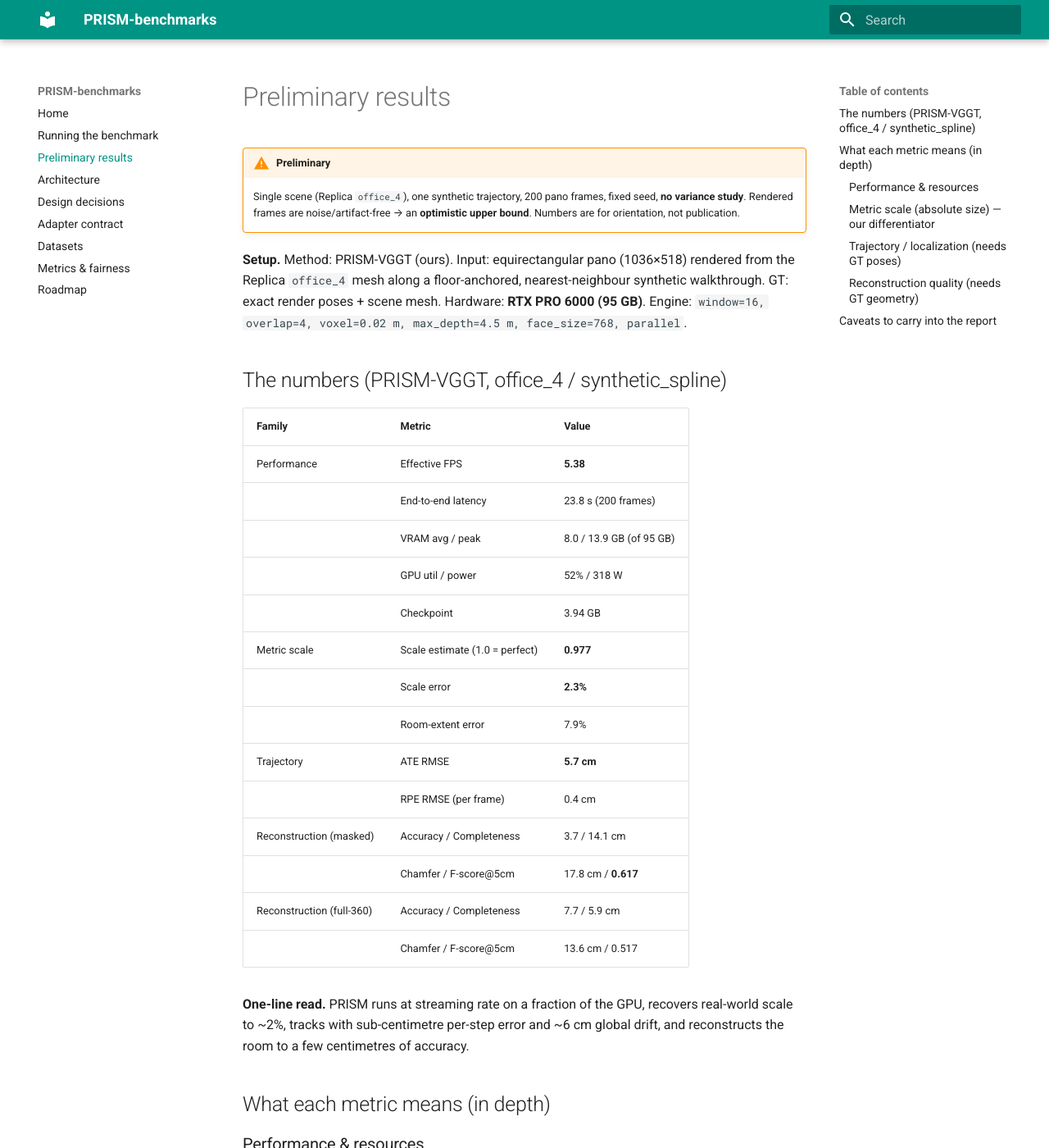
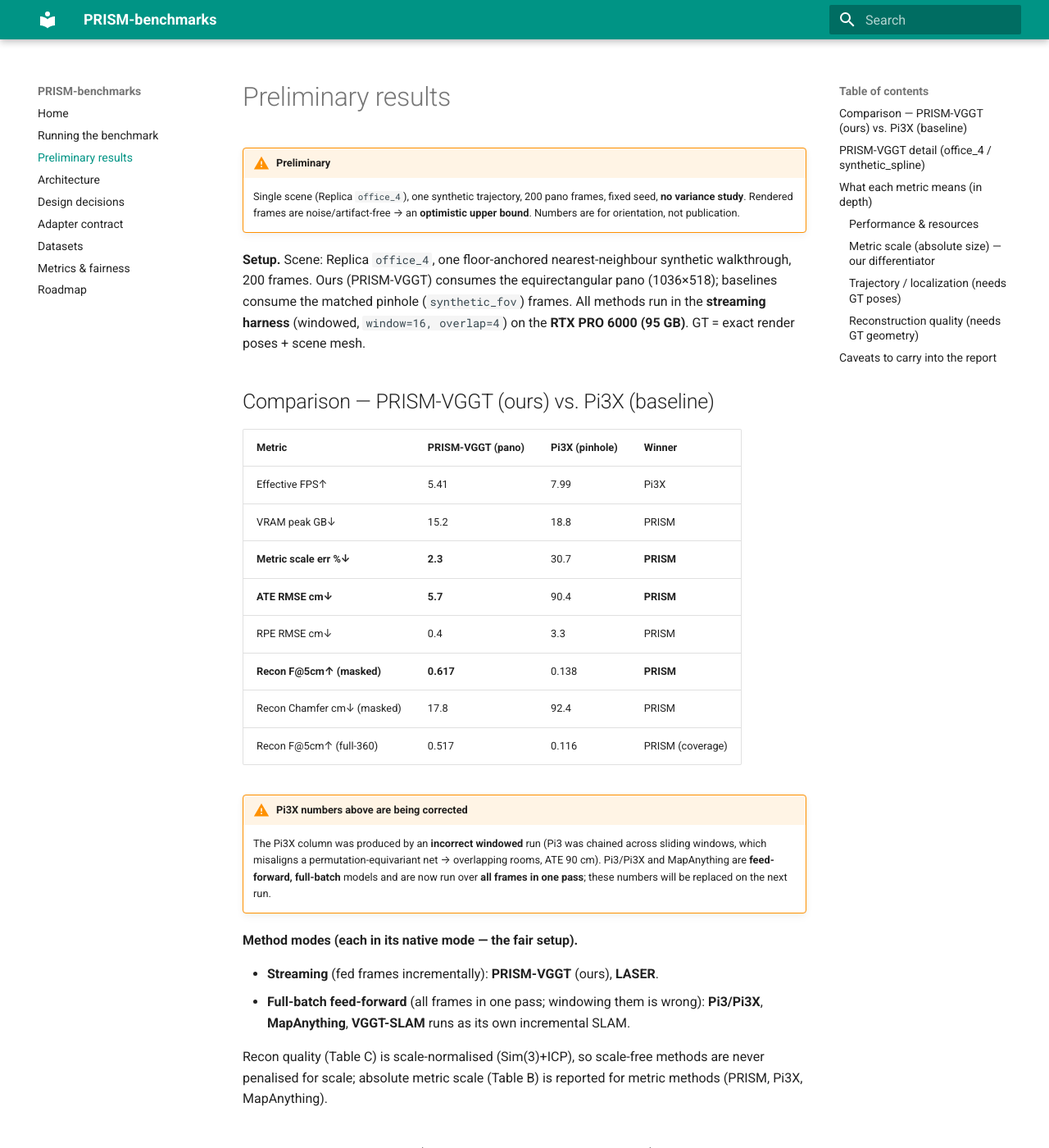
Before and after one commit to zRafaF/PRISM-benchmarks, an MkDocs documentation site: the page built from documentation/docs/results.md, in a window 1280 px wide and 1400 px high. Shown: the whole window at 82% size. Built offline with MkDocs 1.6.1 and Material for MkDocs 9.7.7, drawn with Linux system fonts in a browser that asks for light colours; some of the changed text lies outside the part shown.

Commit message:
Feed-forward baselines run FULL-BATCH (Pi3X, MapAnything); wire MapAnything; config modes + docs

```diff
--- a/documentation/docs/results.md
+++ b/documentation/docs/results.md
@@ -5,33 +5,52 @@
     fixed seed, **no variance study**. Rendered frames are noise/artifact-free → an
     **optimistic upper bound**. Numbers are for orientation, not publication.
 
-**Setup.** Method: PRISM-VGGT (ours). Input: equirectangular pano (1036×518) rendered
-from the Replica `office_4` mesh along a floor-anchored, nearest-neighbour synthetic
-walkthrough. GT: exact render poses + scene mesh. Hardware: **RTX PRO 6000 (95 GB)**.
-Engine: `window=16, overlap=4, voxel=0.02 m, max_depth=4.5 m, face_size=768, parallel`.
+**Setup.** Scene: Replica `office_4`, one floor-anchored nearest-neighbour synthetic
+walkthrough, 200 frames. Ours (PRISM-VGGT) consumes the equirectangular pano (1036×518);
+baselines consume the matched pinhole (`synthetic_fov`) frames. All methods run in the
+**streaming harness** (windowed, `window=16, overlap=4`) on the **RTX PRO 6000 (95 GB)**.
+GT = exact render poses + scene mesh.
 
-## The numbers (PRISM-VGGT, office_4 / synthetic_spline)
+## Comparison — PRISM-VGGT (ours) vs. Pi3X (baseline)
+
+| Metric | PRISM-VGGT (pano) | Pi3X (pinhole) | Winner |
+|---|---|---|---|
+| Effective FPS↑ | 5.41 | 7.99 | Pi3X |
+| VRAM peak GB↓ | 15.2 | 18.8 | PRISM |
+| **Metric scale err %↓** | **2.3** | 30.7 | **PRISM** |
+| **ATE RMSE cm↓** | **5.7** | 90.4 | **PRISM** |
+| RPE RMSE cm↓ | 0.4 | 3.3 | PRISM |
+| **Recon F@5cm↑ (masked)** | **0.617** | 0.138 | **PRISM** |
+| Recon Chamfer cm↓ (masked) | 17.8 | 92.4 | PRISM |
+| Recon F@5cm↑ (full-360) | 0.517 | 0.116 | PRISM (coverage) |
+
+!!! warning "Pi3X numbers above are being corrected"
+    The Pi3X column was produced by an **incorrect windowed** run (Pi3 was chained across
+    sliding windows, which misaligns a permutation-equivariant net → overlapping rooms,
+    ATE 90 cm). Pi3/Pi3X and MapAnything are **feed-forward, full-batch** models and are now
+    run over **all frames in one pass**; these numbers will be replaced on the next run.
+
+**Method modes (each in its native mode — the fair setup).**
+
+- **Streaming** (fed frames incrementally): **PRISM-VGGT** (ours), **LASER**.
+- **Full-batch feed-forward** (all frames in one pass; windowing them is wrong):
+  **Pi3/Pi3X**, **MapAnything**, **VGGT-SLAM** runs as its own incremental SLAM.
+
+Recon quality (Table C) is scale-normalised (Sim(3)+ICP), so scale-free methods are never
+penalised for scale; absolute metric scale (Table B) is reported for metric methods
+(PRISM, Pi3X, MapAnything).
+
+## PRISM-VGGT detail (office_4 / synthetic_spline)
 
 | Family | Metric | Value |
 |---|---|---|
-| Performance | Effective FPS | **5.38** |
-| | End-to-end latency | 23.8 s (200 frames) |
-| | VRAM avg / peak | 8.0 / 13.9 GB (of 95 GB) |
-| | GPU util / power | 52% / 318 W |
-| | Checkpoint | 3.94 GB |
-| Metric scale | Scale estimate (1.0 = perfect) | **0.977** |
-| | Scale error | **2.3%** |
-| | Room-extent error | 7.9% |
-| Trajectory | ATE RMSE | **5.7 cm** |
-| | RPE RMSE (per frame) | 0.4 cm |
-| Reconstruction (masked) | Accuracy / Completeness | 3.7 / 14.1 cm |
-| | Chamfer / F-score@5cm | 17.8 cm / **0.617** |
-| Reconstruction (full-360) | Accuracy / Completeness | 7.7 / 5.9 cm |
-| | Chamfer / F-score@5cm | 13.6 cm / 0.517 |
-
-**One-line read.** PRISM runs at streaming rate on a fraction of the GPU, recovers
-real-world scale to ~2%, tracks with sub-centimetre per-step error and ~6 cm global
-drift, and reconstructs the room to a few centimetres of accuracy.
+| Performance | Effective FPS | 5.41 |
+| | VRAM avg / peak | 8.1 / 15.2 GB (of 95 GB) |
+| | GPU util / power | 50% / 319 W |
+| Metric scale | Scale estimate (1.0 = perfect) | **0.977** (2.3% err) |
+| Trajectory | ATE / RPE RMSE | **5.7 / 0.4 cm** |
+| Reconstruction (masked) | Acc / Compl / Chamfer / F@5cm | 3.7 / 14.2 / 17.8 cm / **0.617** |
+| Reconstruction (full-360) | Acc / Compl / Chamfer / F@5cm | 7.7 / 5.9 / 13.6 cm / 0.517 |
 
 ## What each metric means (in depth)
 
```
Also changed, not shown: config.yaml (+14 -7 lines), documentation/docs/roadmap.md (+10 -4 lines), 4 other files.
